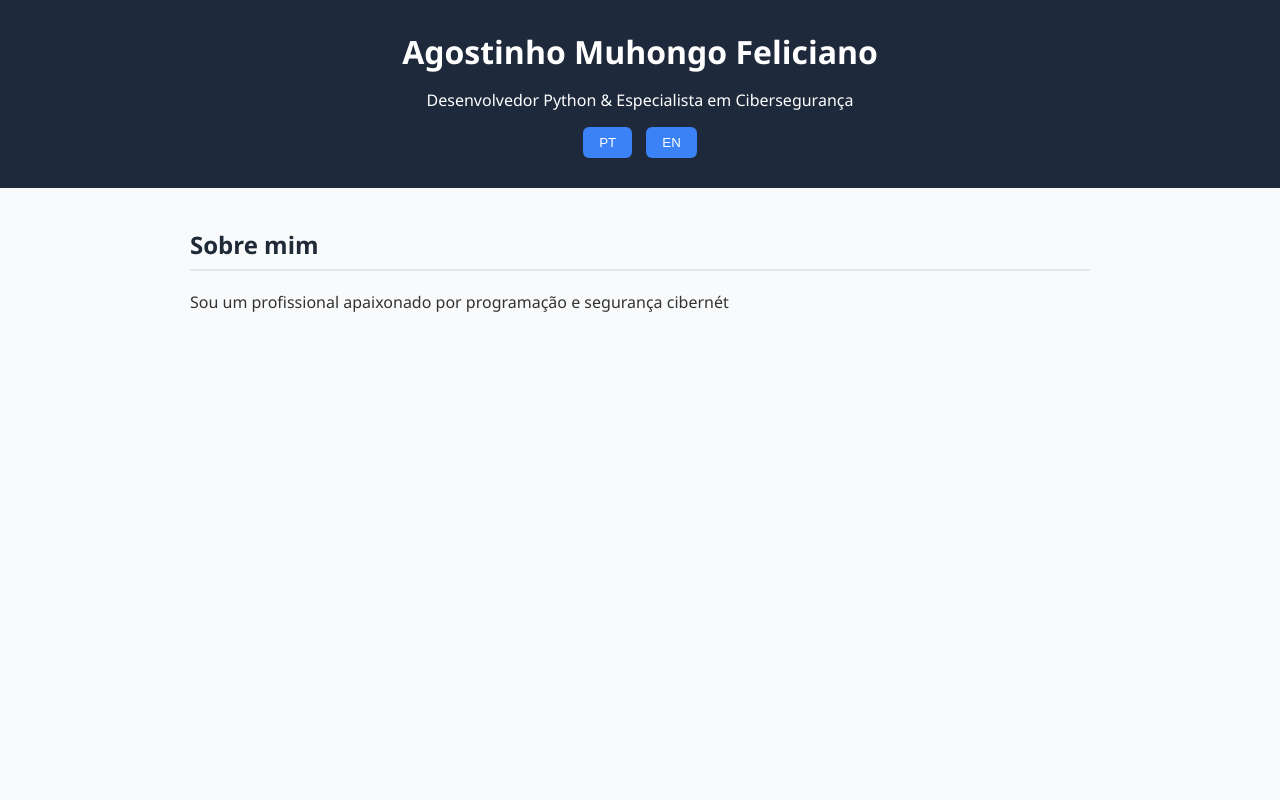
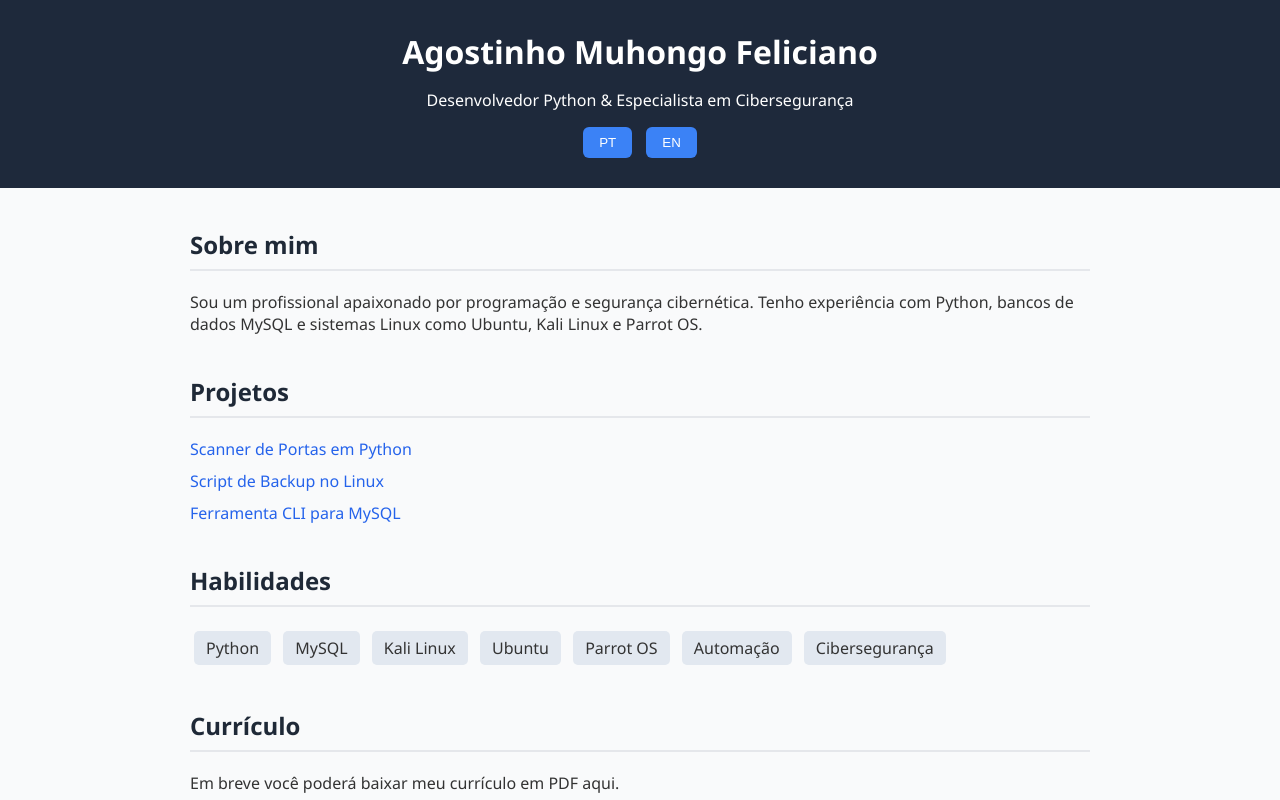
Before and after one commit to amuhongo/amuhongo.github.io, a plain HTML site: page index1.html in a window 1280 px wide. Both pictures are taken after a click on the button "PT". Shown: the top 800 px of the page. Drawn offline with Linux system fonts and the light colour scheme.

Commit message:
Update index1.html

```diff
--- a/index1.html
+++ b/index1.html
@@ -123,4 +123,62 @@
   <div class="container">
     <section id="sobre">
       <h2>Sobre mim</h2>
-      <p class="pt">Sou um profissional apaixonado por programação e segurança cibernét
+      <p class="pt">Sou um profissional apaixonado por programação e segurança cibernética. Tenho experiência com Python, bancos de dados MySQL e sistemas Linux como Ubuntu, Kali Linux e Parrot OS.</p>
+      <p class="en" style="display:none;">I'm a professional passionate about programming and cybersecurity. I have experience with Python, MySQL databases, and Linux systems like Ubuntu, Kali Linux, and Parrot OS.</p>
+    </section>
+
+    <section id="projetos">
+      <h2 class="pt">Projetos</h2>
+      <h2 class="en" style="display:none;">Projects</h2>
+      <ul>
+        <li><a href="https://github.com/amuhongo/port-scanner-python" target="_blank">Scanner de Portas em Python</a></li>
+        <li><a href="https://github.com/amuhongo/linux-backup-script" target="_blank">Script de Backup no Linux</a></li>
+        <li><a href="https://github.com/amuhongo/mysql-cli-tool" target="_blank">Ferramenta CLI para MySQL</a></li>
+      </ul>
+    </section>
+
+    <section id="habilidades">
+      <h2 class="pt">Habilidades</h2>
+      <h2 class="en" style="display:none;">Skills</h2>
+      <div class="skills">
+        <span>Python</span>
+        <span>MySQL</span>
+        <span>Kali Linux</span>
+        <span>Ubuntu</span>
+        <span>Parrot OS</span>
+        <span>Automação</span>
+        <span>Cibersegurança</span>
+      </div>
+    </section>
+
+    <section id="curriculo">
+      <h2 class="pt">Currículo</h2>
+      <h2 class="en" style="display:none;">Resume</h2>
+      <p class="pt">Em breve você poderá baixar meu currículo em PDF aqui.</p>
+      <p class="en" style="display:none;">Soon you'll be able to download my resume here as a PDF.</p>
+    </section>
+
+    <section id="contato">
+      <h2 class="pt">Contato</h2>
+      <h2 class="en" style="display:none;">Contact</h2>
+      <form action="https://formsubmit.co/agostinhomuhongofeliciano@gmail.com" method="POST" class="formulario">
+        <input type="text" name="name" placeholder="Seu nome / Your name" required>
+        <input type="email" name="email" placeholder="Seu email / Your email" required>
+        <textarea name="message" rows="5" placeholder="Sua mensagem / Your message" required></textarea>
+        <button type="submit">Enviar / Send</button>
+      </form>
+    </section>
+  </div>
+
+  <footer>
+    <p>© 2025 Agostinho Muhongo Feliciano | Portfólio pessoal</p>
+  </footer>
+
+  <script>
+    function setLanguage(lang) {
+      document.querySelectorAll('.pt').forEach(el => el.style.display = lang === 'pt' ? 'block' : 'none');
+      document.querySelectorAll('.en').forEach(el => el.style.display = lang === 'en' ? 'block' : 'none');
+    }
+  </script>
+</body>
+</html>
```
